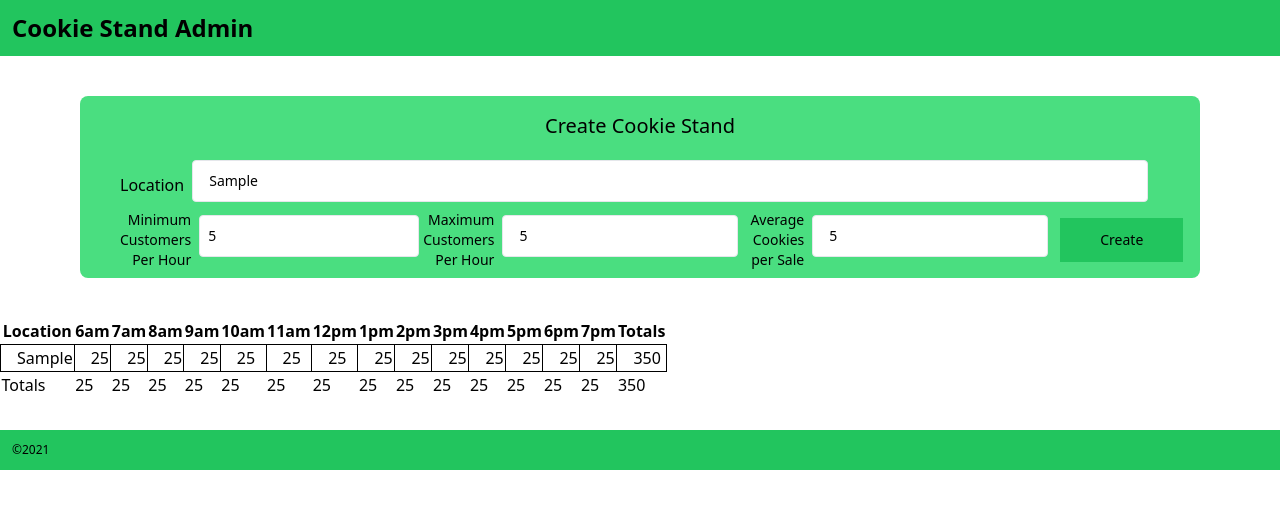
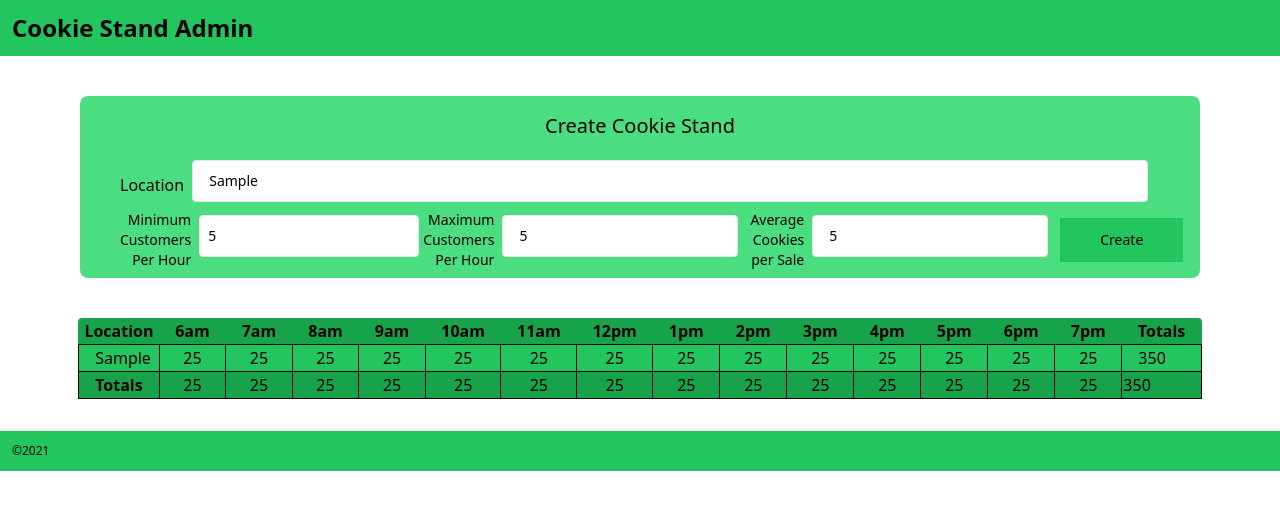
Before and after one commit to ponceedi000/cookie-stand-admin, a Next.js app: page / in a window 1280 px wide. Both pictures are taken after typing "Sample", "5", "5", "5" into the empty fields and a click on the button "Create". Shown: the top 510 px of the page. Built offline with nearby package versions, Linux system fonts and the light colour scheme.

Commit message:
Added styling

```diff
--- a/components/ReportTable.js
+++ b/components/ReportTable.js
@@ -1,26 +1,26 @@
 export default function ReportTable({ hours, reports }) {
   if (reports.length) {
     return (
-      <table className="">
+      <table className="m-auto bg-green-600 rounded table-auto mx-50">
         <thead>
           <tr>
-            <th className="">Location</th>
+            <th>Location</th>
             {hours.map((hour) => (
-              <th key={hour}>{hour}</th>
+              <th className="px-4" key={hour}>{hour}</th>
             ))}
-            <th>Totals</th>
+            <th className="px-4">Totals</th>
           </tr>
         </thead>
         <tbody>
           {reports.map((report) => (
             <ResultsRow key={report.name} report={report} />
           ))}
-          <tr>
-            <td className="">
+          <tr className="border-[1px] border-black">
+            <td className="px-4 font-bold">
               Totals
             </td>
             {hours.map((hour, idx) => (
-              <td key={hour} className="">
+              <td key={hour} className="text-center border-[1px] border-black">
                 {reports.reduce(
                   (prev, current) => prev + current.hourlyData[idx],
                   0
@@ -28,7 +28,7 @@ export default function ReportTable({ hours, reports }) {
               </td>
             ))}
 
-            <td className="">
+            <td>
               {hours
                 .map((hour, idx) =>
                   reports.reduce(
@@ -54,10 +54,10 @@ export default function ReportTable({ hours, reports }) {
 
 function ResultsRow({ report }) {
   return (
-    <tr>
+    <tr className="odd:bg-green-500 even:bg-green-300">
       <td className="pl-4 border border-black">{report.name}</td>
       {report.hourlyData.map((hourData, idx) => (
-        <td className="pl-4 border border-black" key={idx}>
+        <td className="text-center border border-black" key={idx}>
           {hourData}
         </td>
       ))}
```
